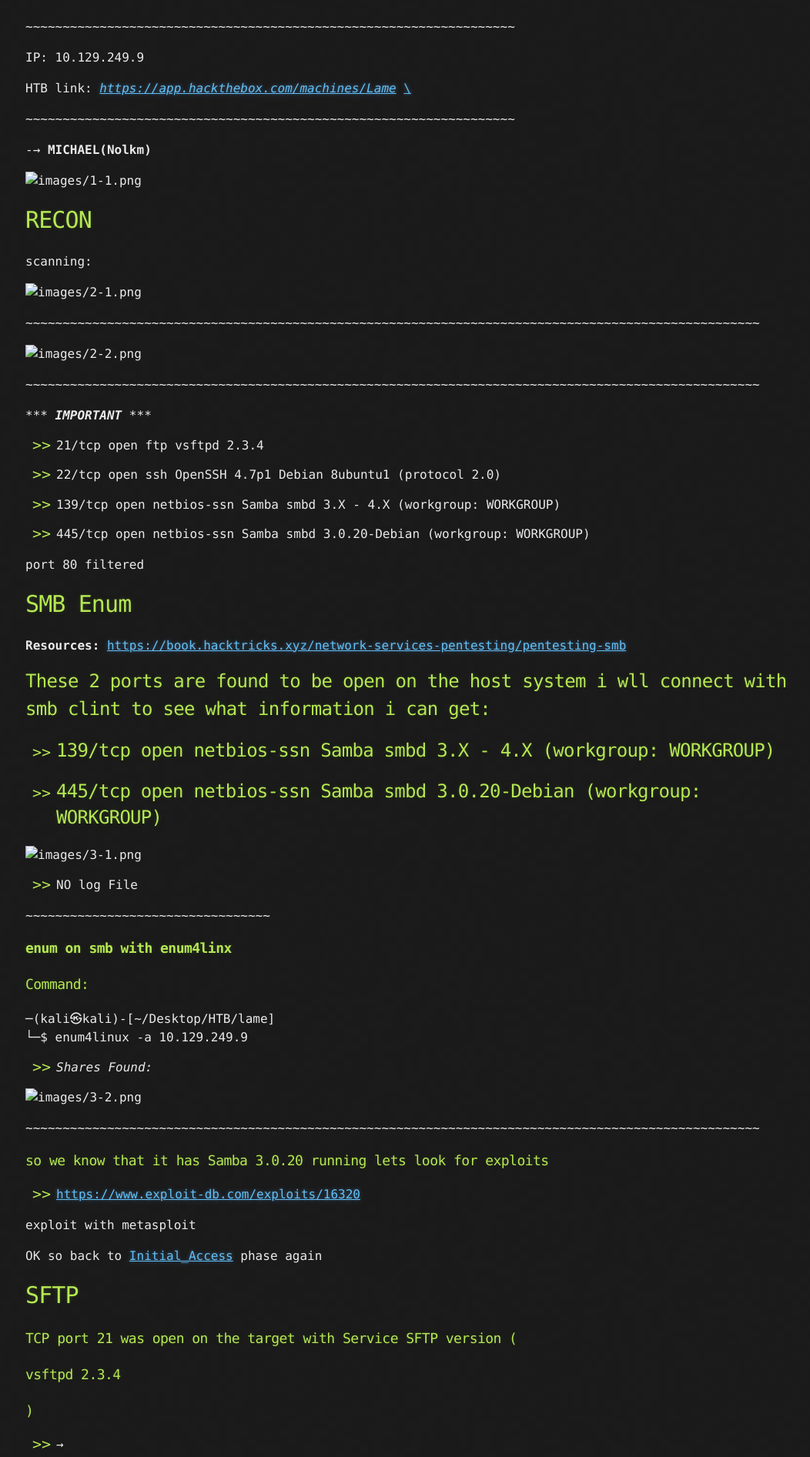
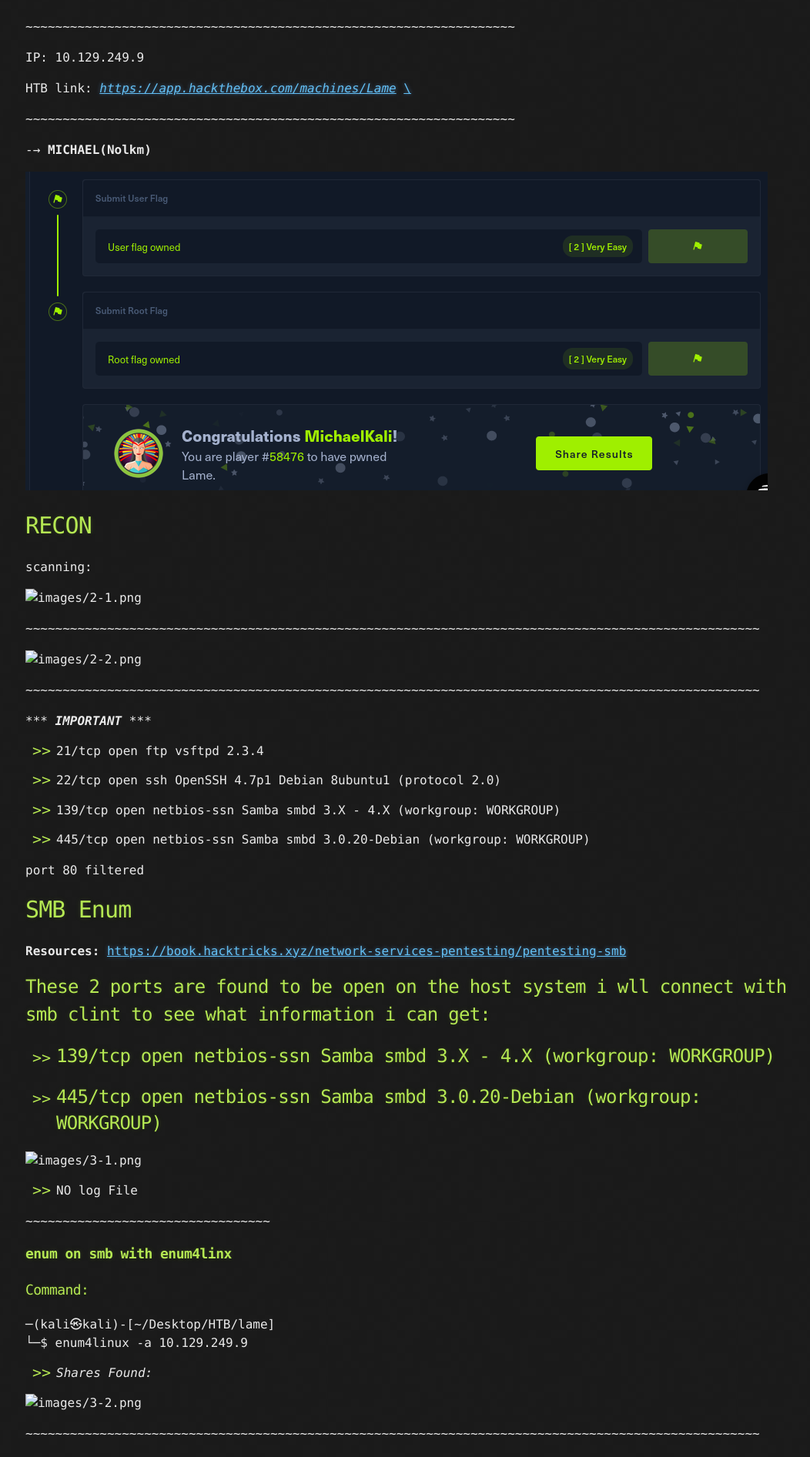
Before and after one commit to Mmo-kali/mmo-kali.github.io, a Jekyll site: the page built from _posts/2024-03-13-post_LAME-WriteUP.md, in a window 1280 px wide. Shown: the part 541-2434 px from the top of the page at 77% size, without its empty margins (107-1159 px from the left). Built offline with Jekyll 4.4.1, drawn with Linux system fonts in a browser that asks for light colours.

Commit message:
Update 2024-03-13-post_LAME-WriteUP.md

```diff
--- a/_posts/2024-03-13-post_LAME-WriteUP.md
+++ b/_posts/2024-03-13-post_LAME-WriteUP.md
@@ -31,7 +31,7 @@ HTB link: _[https://app.hackthebox.com/machines/Lame](https://app.hackthebox.com
 
 \-→ **MICHAEL(Nolkm)**
 
-![images/1-1.png](lame/images/1-1.png)
+![images/1-1.png](https://github.com/Mmo-kali/mmo-kali.github.io/raw/main/_posts/lame/images/1-1.png)
 
 RECON
 =====
```
